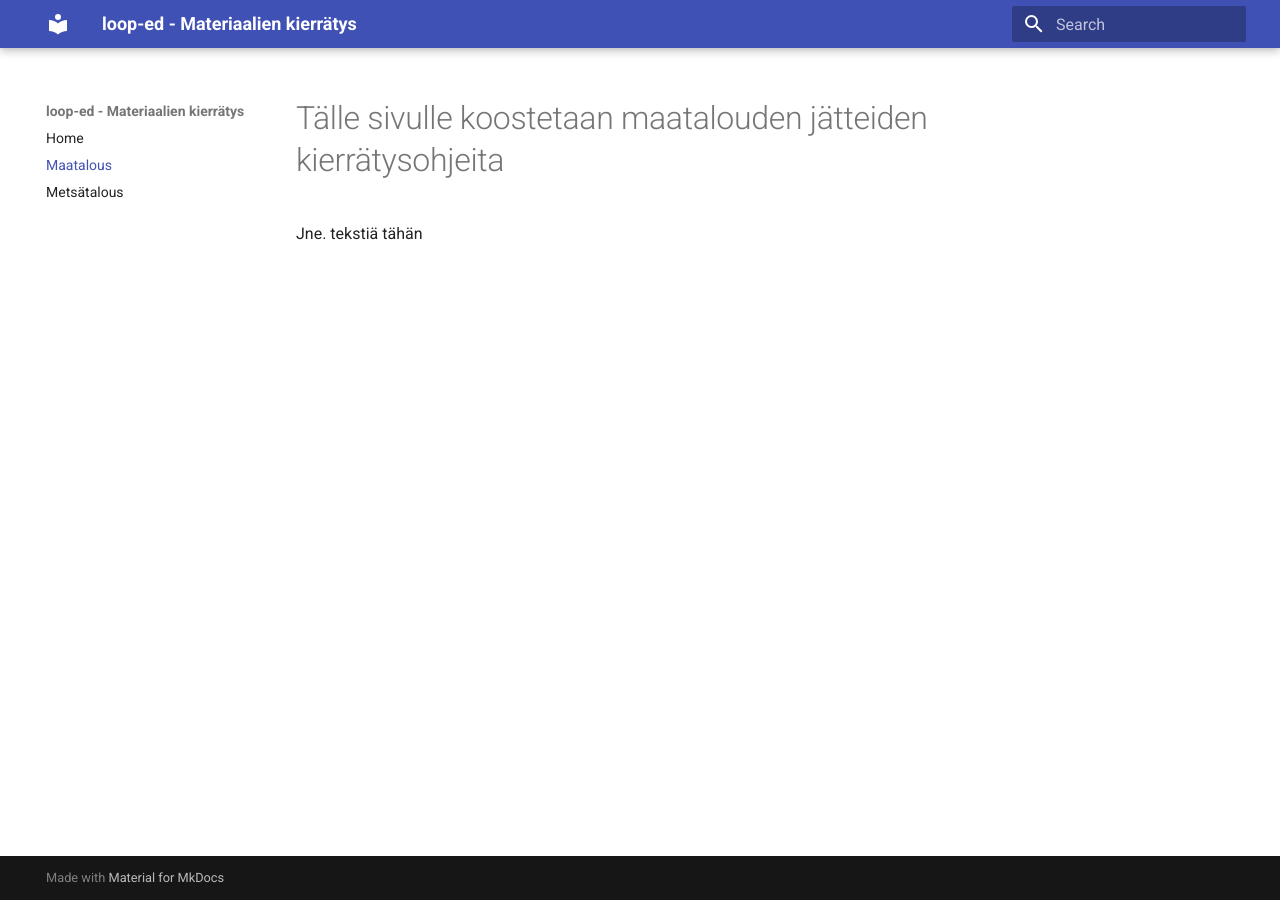
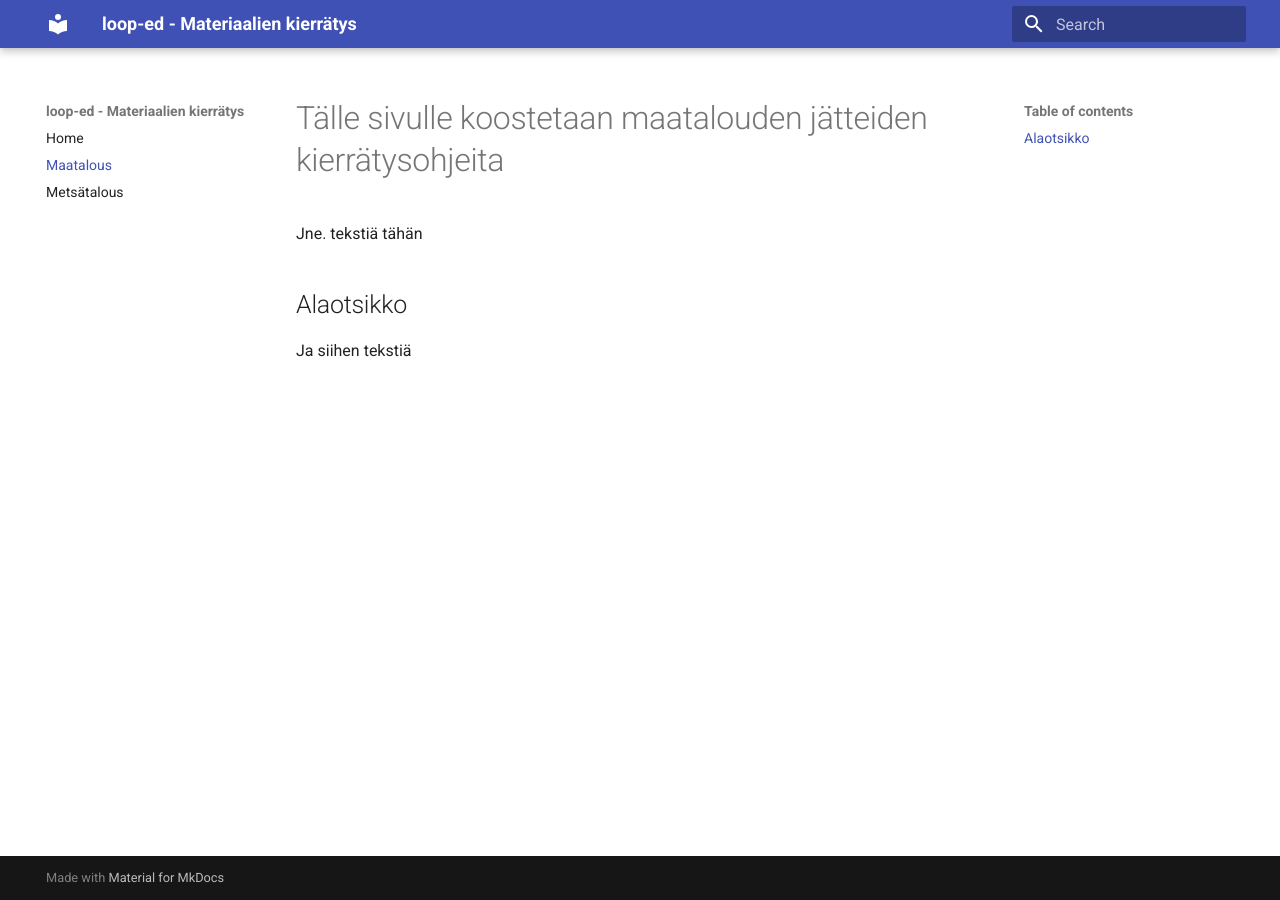
Before and after one commit to vt13op/loop-ed, an MkDocs documentation site: the page built from docs/maatalous.md, in a window 1280 px wide. Built offline with MkDocs 1.6.1 and Material for MkDocs 9.7.7, drawn with Linux system fonts in a browser that asks for light colours.

Commit message:
Update maatalous.md

```diff
--- a/docs/maatalous.md
+++ b/docs/maatalous.md
@@ -1,3 +1,7 @@
 # Tälle sivulle koostetaan maatalouden jätteiden kierrätysohjeita
 
 Jne. tekstiä tähän
+
+## Alaotsikko
+
+Ja siihen tekstiä
```
